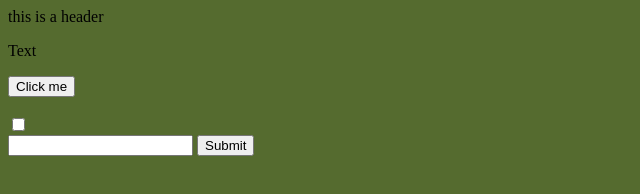
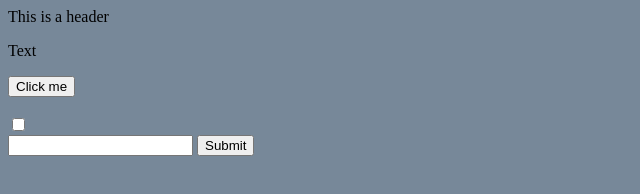
Before and after one commit to Moon-2006/totallyNotAVirus, a plain HTML site: page index.html in a window 1280 px wide. Shown: the whole page, without its empty margins (0-640 px from the left). Drawn offline with Linux system fonts and the light colour scheme.

Commit message:
Update index.html

```diff
--- a/index.html
+++ b/index.html
@@ -1,9 +1,9 @@
 <!DOCTYPE html>
 <html>
     <head>
-        this is a header
+        This is a header
     </head>
-    <body style="background-color: darkolivegreen;" >
+    <body style="background-color: lightslategrey;" >
 
         <p id="paragraph">Text</p>
         <button onclick="onClick()" id="Button" type="button">Click me</button>
```
